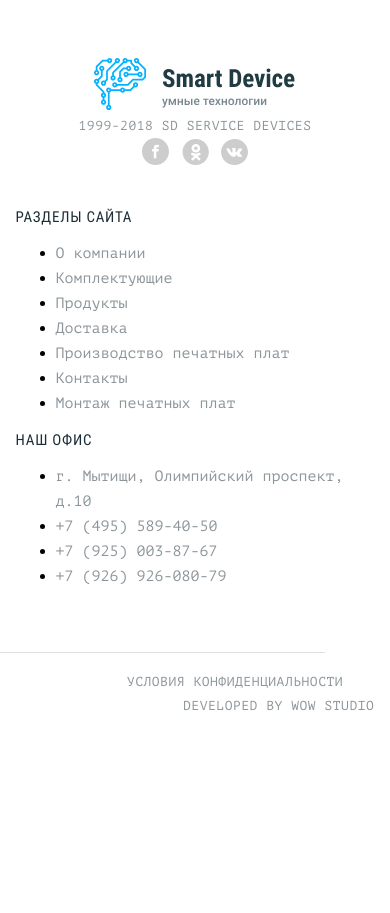
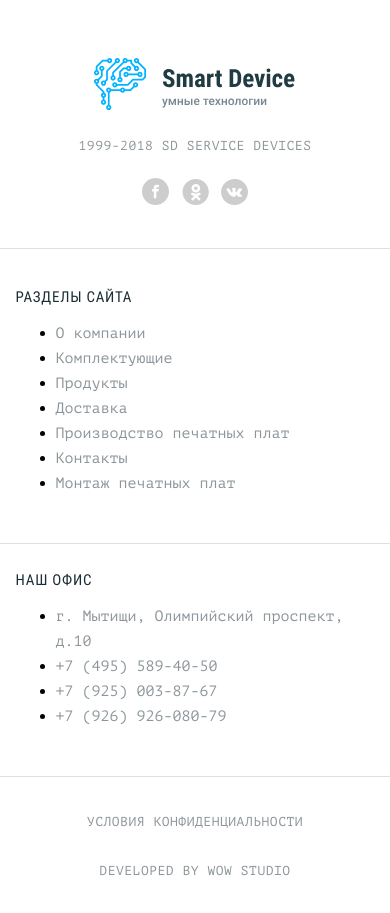
Before and after one commit to StasyaShu/smart-device, a website: page source/index.html in a window 390 px wide. Shown: the part 2108-3021 px from the top of the page. Before the commit the page ends 2856 px from the top, so only its background shows below. Drawn offline with nearby package versions, Linux system fonts and the light colour scheme; files that its build step writes are made by us from their sources; files whose address does not match are found by name.

Commit message:
адаптив подвала 100%

```diff
--- a/source/sass/blocks/footer-copyright.scss
+++ b/source/sass/blocks/footer-copyright.scss
@@ -9,11 +9,15 @@
   content: "";
   position: absolute;
   left: -121px;
-  top: -18px;
-  width: 120%;
+  top: -17px;
+  width: 150%;
   height: 1px;
   background-color: $grey-decoration;
   opacity: 0.2;
+
+  @media (max-width: 767px) {
+    display: none;
+  }
 }
 
 .footer-copyright__wrapper {
@@ -39,8 +43,7 @@
   @include ptmono;
 }
 
-.footer-copyright__wrapper span:nth-child(-n+2) {
-
+.footer-copyright__wrapper span:nth-child(0n+1) {
   margin: 0 75px 0 0;
 
   @media (max-width: 1023px) {
@@ -48,10 +51,26 @@
   }
 }
 
+.footer-copyright__wrapper span:nth-child(0n+2) {
+  margin: 0 115px 0 0;
+
+  @media (max-width: 1023px) {
+    display: none;
+  }
+
+}
+
 .footer-copyright__wrapper span:nth-child(0n+3) {
-  margin-left: 80px;
+
+  @media (max-width: 767px) {
+    margin: 0 0 25px 0;
+  }
 }
 
 .footer-copyright__wrapper span:last-child {
   margin-left: auto;
+
+  @media (max-width: 767px) {
+    margin: 0;
+  }
 }
--- a/source/sass/blocks/footer-navigation.scss
+++ b/source/sass/blocks/footer-navigation.scss
@@ -9,6 +9,10 @@
     flex-wrap: wrap;
     grid-column-gap: 0;
     justify-content: space-between;
+  }
+
+  @media (max-width: 767px) {
+    flex-direction: column;
   }
 }
 
@@ -22,11 +26,41 @@
   display: grid;
   grid-template-columns: 1fr 1fr;
   grid-column-gap: 80px;
+
+  @media (max-width: 1023px) {
+    display: flex;
+    flex-direction: column;
+  }
 }
 
 .footer-navigation__list--address {
   display: flex;
   flex-direction: column;
+}
+
+.footer-navigation__item {
+  @media (max-width: 767px) {
+    position: relative;
+  }
+}
+
+.footer-navigation__item:nth-child(0n+1) {
+  @media (max-width: 767px) {
+    margin: 0 0 60px 0;
+  }
+}
+
+.footer-navigation__item::after {
+  @media (max-width: 767px) {
+    content: "";
+    position: absolute;
+    width: 150%;
+    height: 1px;
+    background-color: $grey-decoration;
+    opacity: 0.2;
+    bottom: -32px;
+    left: -121px;
+  }
 }
 
 .footer-navigation__item h3 {
--- a/source/sass/blocks/footer-promo.scss
+++ b/source/sass/blocks/footer-promo.scss
@@ -1,3 +1,29 @@
+.footer-promo {
+
+  @media (max-width: 1023px) {
+    position: relative;
+    margin: 0 0 20px 0;
+  }
+
+  @media (max-width: 767px) {
+    margin: 0 0 40px 0;
+  }
+}
+
+.footer-promo::after {
+
+  @media (max-width: 1023px) {
+    content: "";
+    position: absolute;
+    width: 150%;
+    left: -121px;
+    bottom: -40px;
+    height: 1px;
+    background-color: $grey-decoration;
+    opacity: 0.2;
+  }
+}
+
 .footer-promo__wrapper {
   display: flex;
   flex-direction: column;
@@ -29,6 +55,10 @@
 
     @include ptmono;
   }
+
+  @media (max-width: 767px) {
+    margin: 0 0 20px 0;
+  }
 }
 
 .footer-promo__wrapper ul {
@@ -50,4 +80,8 @@
   @media (max-width: 1023px) {
     margin: 0;
   }
+
+  @media (max-width: 767px) {
+    margin: 0 0 20px 0;
+  }
 }
```
Also changed, not shown: build/css/style.min.css, 1 other file.
